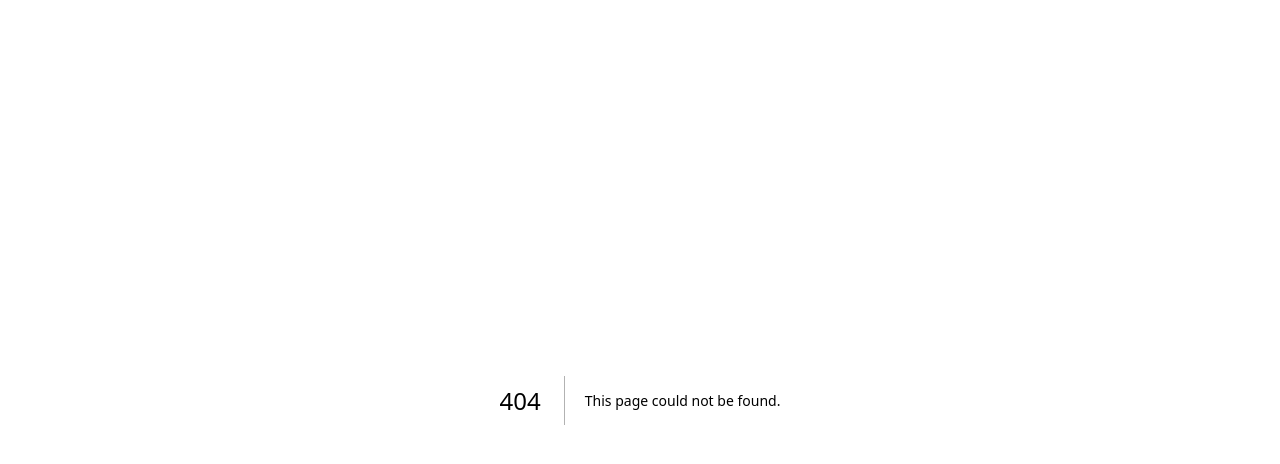
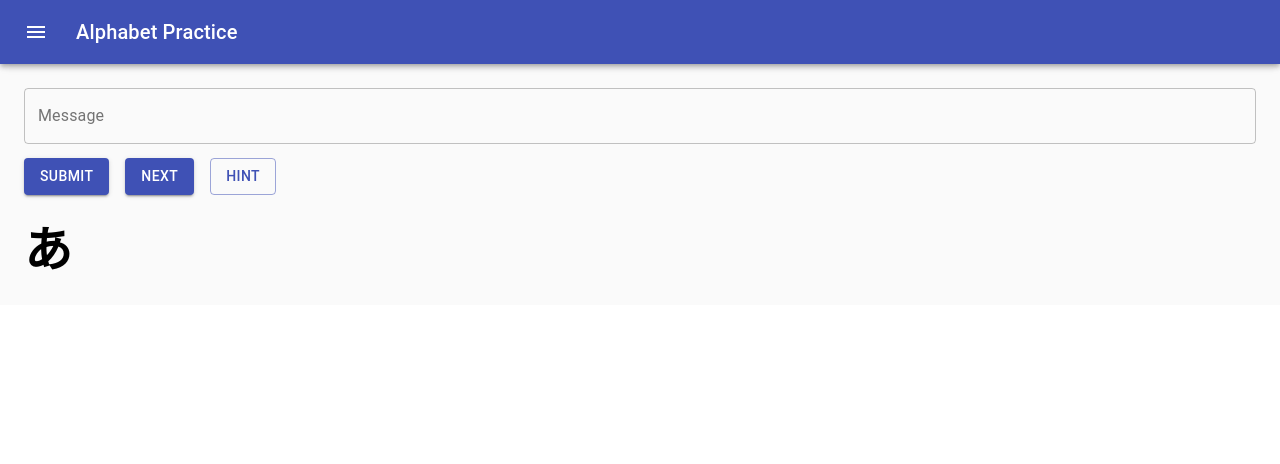
Before and after one commit to hypercubex/japanese-trainer, a Next.js app: page /practices in a window 1280 px wide. Before the commit this address had no page. Shown: the top 464 px of the page. Built offline with nearby package versions, Linux system fonts and the light colour scheme.

Commit message:
refactor: move all practices to practice pages

```diff
--- /dev/null
+++ b/pages/practices/index.js
@@ -0,0 +1,18 @@
+import { NoSsr } from '@material-ui/core';
+
+import { AlphabetProvider } from '../../hooks/usePracticeContext'
+import MainLayout from '../../layouts/MainLayout';
+import RomajiPractice from './romaji';
+import NavigationMenu from '../../components/NavigationMenu';
+
+const IndexPage = () => (
+  <NoSsr>
+    <AlphabetProvider>
+      <MainLayout menu={<NavigationMenu />}>
+        <RomajiPractice />
+      </MainLayout>
+    </AlphabetProvider>
+  </NoSsr>
+);
+
+export default IndexPage;
--- /dev/null
+++ b/pages/practices/romaji.js
@@ -0,0 +1,168 @@
+import React, { useState, useEffect } from 'react';
+import { makeStyles, createTheme, ThemeProvider } from '@material-ui/core/styles';
+import TextField from '@material-ui/core/TextField';
+import Button from '@material-ui/core/Button';
+import Typography from '@material-ui/core/Typography';
+import Grid from '@material-ui/core/Grid';
+import alphabetData from '../../data/alphabets.json';
+import { usePracticeContext} from '../../hooks/usePracticeContext';
+
+const theme = createTheme();
+
+const useStyles = makeStyles((theme) => ({
+  input: {
+    height: '38px',
+  },
+  randomContent: {
+    fontSize: '48px',
+    fontWeight: 'bold',
+    whiteSpace: 'nowrap'
+  },
+  hintLabel: {
+    fontSize: '16px',
+    marginTop: theme.spacing(1),
+  },
+  warningLabel: {
+    color: 'red',
+  },
+  buttonContainer: {
+    marginTop: theme.spacing(2),
+    [theme.breakpoints.down('sm')]: {
+      margin: theme.spacing(2, 0),
+    },
+  },
+  button: {
+    marginRight: theme.spacing(2),
+    [theme.breakpoints.down('sm')]: {
+      width: '100%',
+      margin: theme.spacing(1, 0),
+    },
+  },
+}));
+
+const RandomAlphabet = ({ content: alphabet }) => {
+  const classes = useStyles();
+  return <div className={classes.randomContent}>{alphabet}</div>;
+};
+
+const RomajiPractice = () => {
+  const classes = useStyles();
+  const { selectedAlphabetType } = usePracticeContext();
+  const [randomAlphabet, setRandomAlphabet] = useState({});
+  const [inputValue, setInputValue] = useState('');
+  const [isCorrect, setIsCorrect] = useState(null);
+  const [showHint, setShowHint] = useState(false);
+
+  useEffect(() => {
+    generateRandomAlphabet();
+  }, [selectedAlphabetType]);
+
+  const generateRandomAlphabet = () => {
+    const randomIndex = Math.floor(Math.random() * alphabetData.length);
+    const randomAlphabet = alphabetData[randomIndex];
+
+    setRandomAlphabet(randomAlphabet);
+    setShowHint(false);
+  };
+
+  const handleNextClick = () => {
+    generateRandomAlphabet();
+    setIsCorrect(null);
+    setInputValue('');
+  };
+
+  const handleInputChange = (event) => {
+    setInputValue(event.target.value);
+  };
+
+  const handleKeyDown = (event) => {
+    if (event.key === 'Enter') {
+      handleSubmitClick();
+    }
+  };
+
+  const handleSubmitClick = () => {
+    if (inputValue === randomAlphabet.romaji) {
+      setIsCorrect(true);
+      setInputValue('');
+      generateRandomAlphabet();
+    } else {
+      setIsCorrect(false);
+    }
+  };
+
+  const handleHintClick = () => {
+    setShowHint(true);
+  };
+
+  return (
+    <ThemeProvider theme={theme}>
+      <Grid container spacing={2}>
+        <Grid item xs={12}>
+          <TextField
+            id="message-input"
+            label="Message"
+            variant="outlined"
+            value={inputValue}
+            onChange={handleInputChange}
+            onKeyDown={handleKeyDown}
+            className={classes.input}
+            fullWidth
+          />
+        </Grid>
+        <Grid item xs={12} className={classes.buttonContainer}>
+          <Button
+            variant="contained"
+            color="primary"
+            onClick={handleSubmitClick}
+            className={classes.button}
+          >
+            Submit
+          </Button>
+          <Button
+            variant="contained"
+            color="primary"
+            onClick={handleNextClick}
+            className={classes.button}
+          >
+            Next
+          </Button>
+          <Button
+            variant="outlined"
+            color="primary"
+            onClick={handleHintClick}
+            className={classes.button}
+          >
+            Hint
+          </Button>
+        </Grid>
+        {randomAlphabet && (
+          <Grid item xs={12}>
+            <RandomAlphabet content={randomAlphabet[selectedAlphabetType]} />
+            {showHint && (
+              <Typography variant="body2" className={classes.hintLabel}>
+                Hint: {randomAlphabet.romaji}
+              </Typography>
+            )}
+          </Grid>
+        )}
+        {isCorrect && (
+          <Grid item xs={12}>
+            <Typography variant="body2">
+              Congratulations!
+            </Typography>
+          </Grid>
+        )}
+        {isCorrect === false && (
+          <Grid item xs={12}>
+            <Typography variant="body2" className={classes.warningLabel}>
+              Wrong guess. Please try again.
+            </Typography>
+          </Grid>
+        )}
+      </Grid>
+    </ThemeProvider>
+  );
+};
+
+export default RomajiPractice;
```
Also changed, not shown: 2 other files (tests, documents, lock files or other folders).
